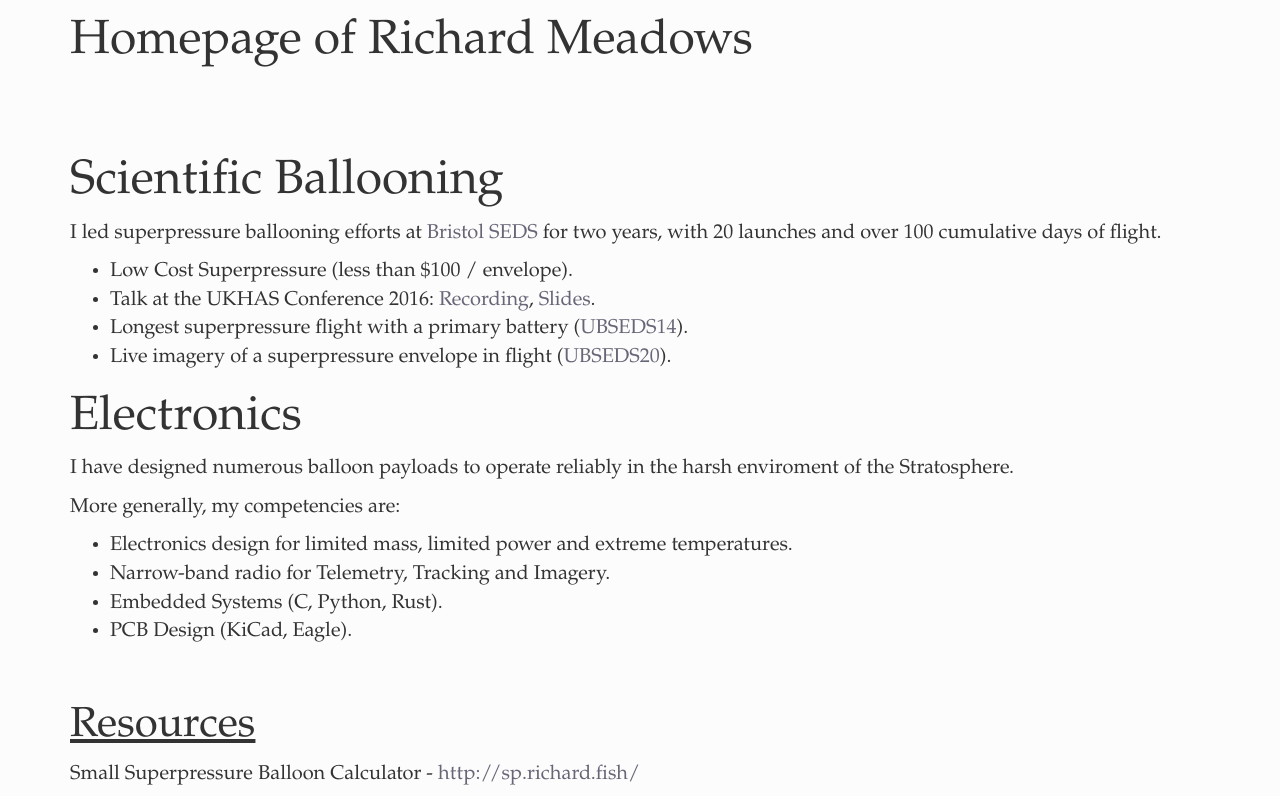
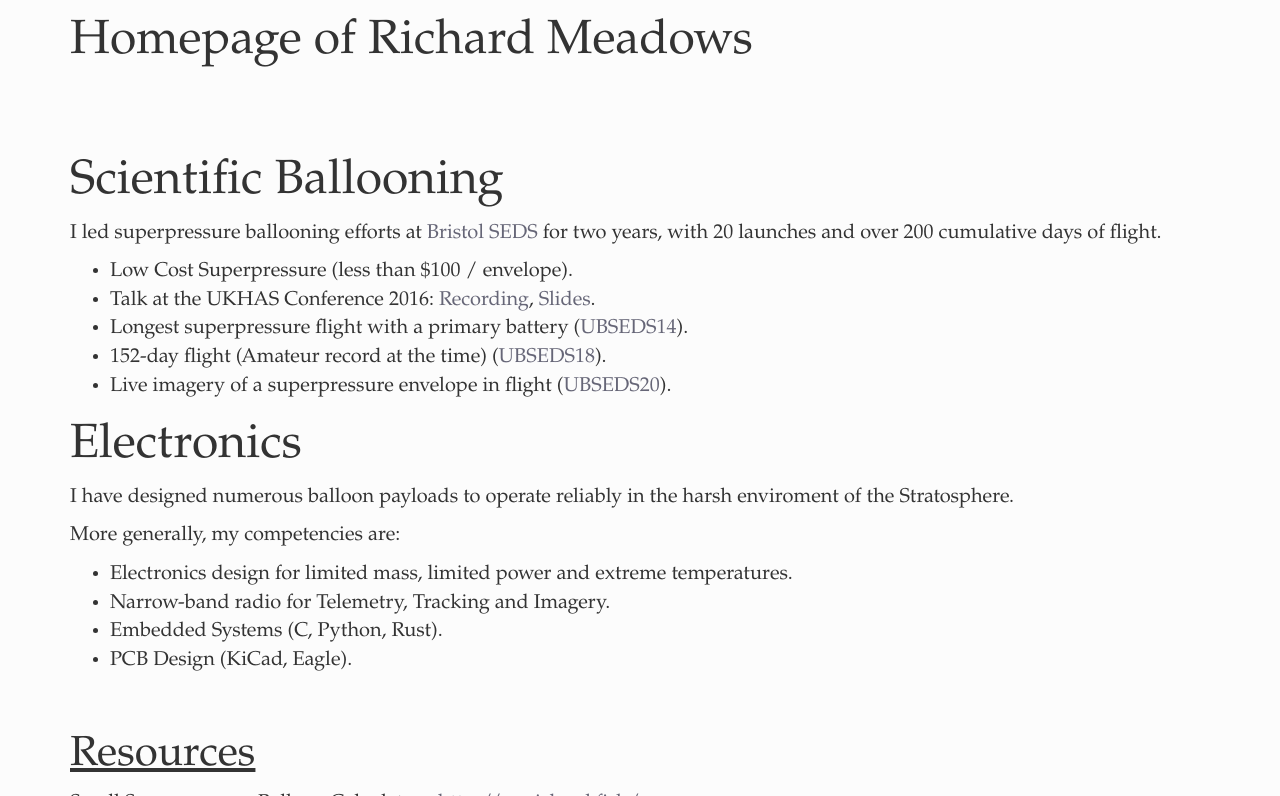
Before and after one commit to richardeoin/fish, a Jekyll site: the page built from index.markdown, in a window 1280 px wide and 900 px high, cut to the strip 104-900 px from the top of the window. Built offline with Jekyll 4.4.1, drawn with Linux system fonts in a browser that asks for light colours; some web fonts are replaced.

Commit message:
Add note about UBSEDS18 - this was a highlight!

```diff
--- a/index.markdown
+++ b/index.markdown
@@ -9,7 +9,7 @@ title: Homepage of Richard Meadows
 
 I led superpressure ballooning efforts at
 [Bristol SEDS](http://www.bristol-seds.co.uk) for two years, with 20
-launches and over 100 cumulative days of flight.
+launches and over 200 cumulative days of flight.
 
 
 * Low Cost Superpressure (less than $100 / envelope).
@@ -18,6 +18,8 @@ launches and over 100 cumulative days of flight.
 [Slides](https://github.com/richardeoin/a-quick-guide).
 * Longest superpressure flight with a primary battery
 ([UBSEDS14](http://www.bristol-seds.co.uk/hab/flight/2016/03/07/ubseds14.html)).
+* 152-day flight (Amateur record at the time)
+([UBSEDS18](http://www.bristol-seds.co.uk/hab/flight/2016/08/17/ubseds18.html)).
 * Live imagery of a superpressure envelope in flight
 ([UBSEDS20](http://www.bristol-seds.co.uk/hab/flight/2016/08/29/ubseds20.html)).
 
```
